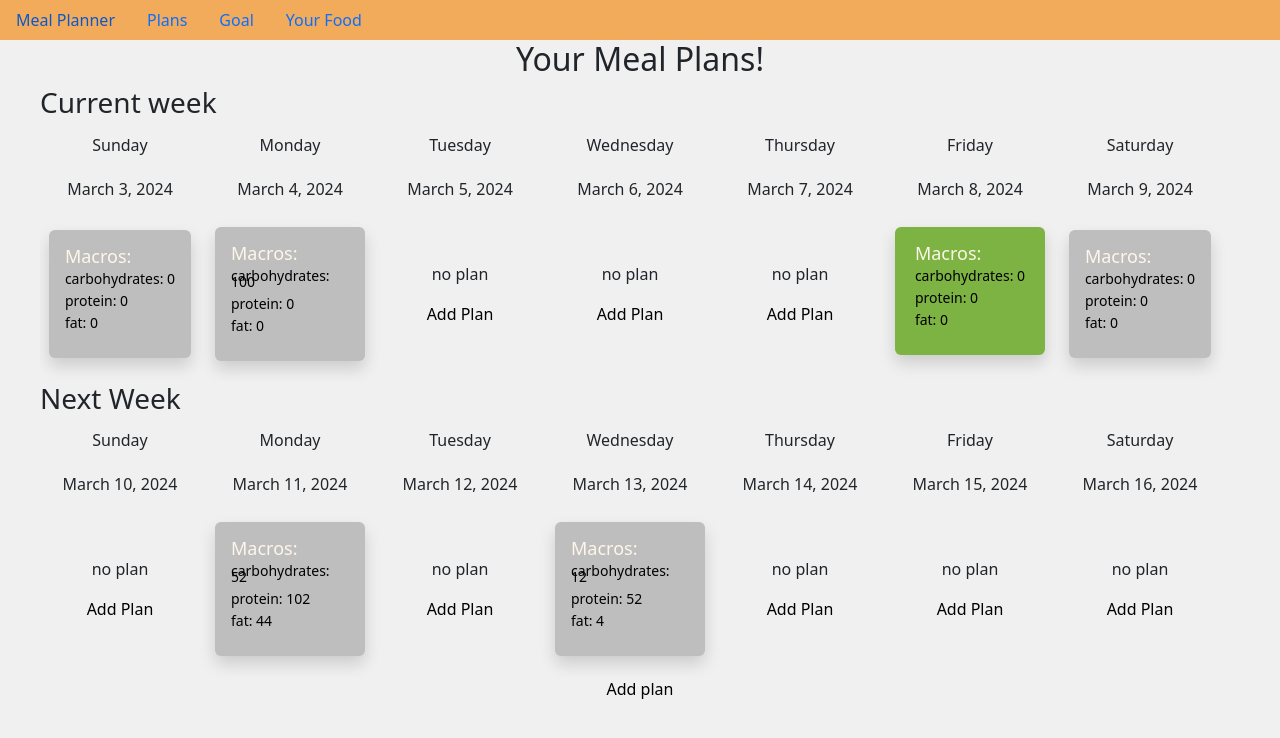
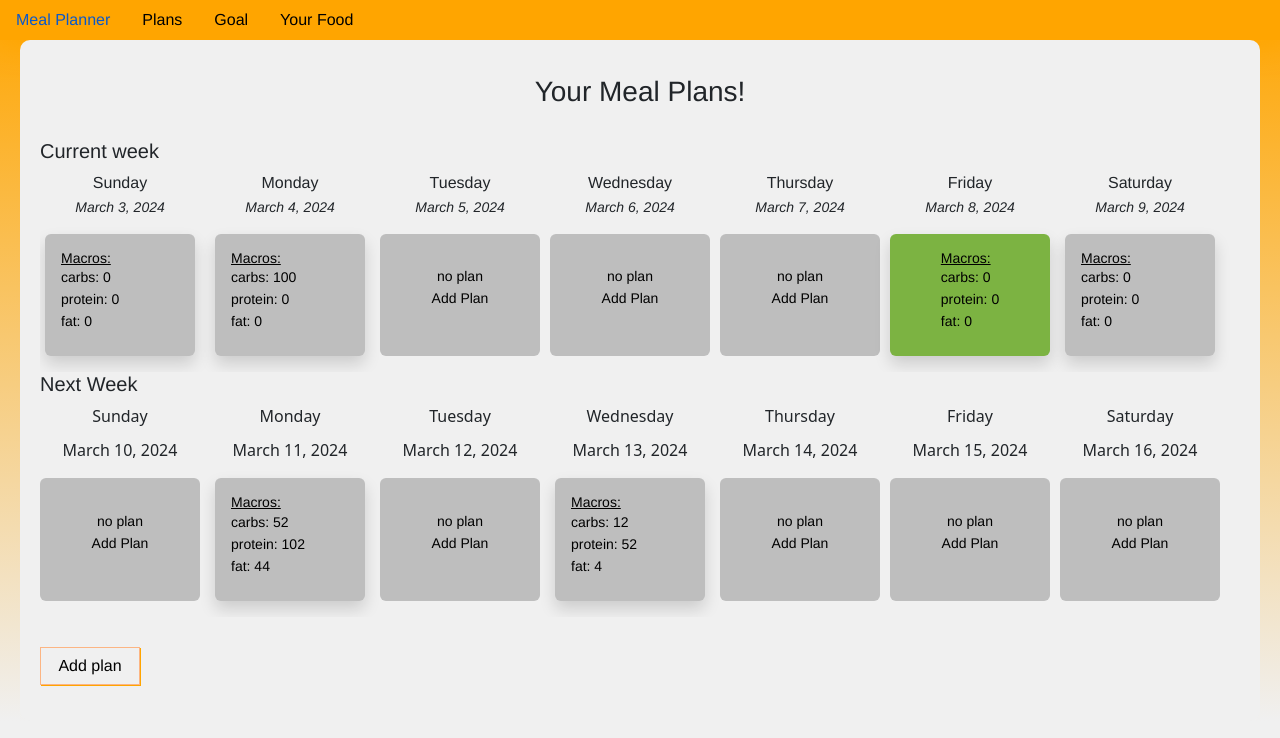
Before and after one commit to CodinApe/meal_planner, a Django app: page /plans/ in a window 1280 px wide. Shown: the top 738 px of the page. Run offline with Django 4.2, Linux system fonts and the light colour scheme; data comes from the database, SQL or seed files in the repository; some libraries are stand-ins or nearby versions.

Commit message:
Primarily plans.html Styling

```diff
--- a/meal_plans/static/styles.css
+++ b/meal_plans/static/styles.css
@@ -3,77 +3,87 @@ html {
 }
 #body {
     background-color: #F0F0F0;
+    background-image: linear-gradient(orange, #F0F0F0);
     margin: 0 auto;
     text-align: center;
     justify-content: center;
 }
 
 .nav {
-    background-color: #f58608a4;
+    background-color: orange;
+    font-family:'Franklin Gothic Medium', 'Arial Narrow', Arial, sans-serif;
+    box-shadow: 3px 3px 30px orange;
 }
-
+.nav li a{
+    color: rgb(0, 0, 0);
+}
 h4 a, p a, div a {
     color: black;
     text-decoration: none;
 }
 
 /* Background */
-#animatedBG {
-    width: 100%;
-    height: 100vh;
-    display: flex;
-    align-items: center;
-    justify-content: center;
-    background-size: 300% 300%;
-    background-image: linear-gradient(-45deg, white 0%, orange 25%, orange 51%, white 100%);
-    -webkit-animation: AnimateBG 8s linear infinite;
+/* Credit to Chris Smith at https://codepen.io/chris22smith/pen/RZogMa */
+.bg {
+    animation:slide 3s ease-in-out infinite alternate;
+    background-image: linear-gradient(-60deg, rgb(239, 155, 0) 50%, rgb(255, 255, 255) 50%);
+    bottom:0;
+    left:-50%;
+    opacity:.5;
+    position:fixed;
+    right:-50%;
+    top:0;
+    z-index:-1;
+  }
 
-}
+  .bg2 {
+    animation-direction:alternate-reverse;
+    animation-duration:4s;
+  }
 
-@-webkit-keyframes AnimateBG {
+  .bg3 {
+    animation-duration:5s;
+  }
+
+  @keyframes slide {
     0% {
-        background-position: 0% 0%;
-    }
-    25% {
-        background-position: 100% 0%;
-    }
-    50% {
-        background-position: 100% 100%;
-    }
-    75% {
-        background-position: 0% 100%;
+      transform:translateX(-25%);
     }
     100% {
-        background-position: 0% 0%;
+      transform:translateX(25%);
     }
-}
+  }
 
 
 /* index */
 #loginSect h1 {
-    font-family:'Courier New', Courier, monospace;
-    font-size: 34px;
-    line-height: 30px;
+    font-family:'Franklin Gothic Medium', 'Arial Narrow', Arial, sans-serif;
+    font-size: 28px;
+    line-height: 24px;
 }
 
 #loginSect h1 + p {
     margin-top: 30px;
 }
 
+#loginSect p {
+    font-weight: 500;
+}
+
 .mealPlanner {
     font-size: 38px;
     font-weight: 650;
-    font-family:'Courier New', Courier, monospace;
+    font-family:'Franklin Gothic Medium', 'Arial Narrow', Arial, sans-serif;
     margin-top: 25px;
 }
 
 h1 p {
-    font-family:Impact, Haettenschweiler, 'Arial Narrow Bold', sans-serif;
+
 }
 
 h1 .listy{
-    font-family: 'Courier New', Courier, monospace;
-    font-size: 20px;
+    font-family: 'Franklin Gothic Medium', 'Arial Narrow', Arial, sans-serif;
+    font-size: 16px;
 }
 
 h1 .headerStandout {
@@ -81,6 +91,7 @@ h1 .headerStandout {
     font-size: 50px;
     font-variant: none;
     text-decoration: underline;
+    margin-bottom: 12px;
 }
 
 #loginSect {
@@ -116,8 +127,16 @@ li {
 }
 
 /* plans.html */
+#plansSection h2 {
+    font-family: 'Franklin Gothic Medium', 'Arial Narrow', Arial, sans-serif;
+    font-size: 28px;
+    margin: 15px auto 30px auto;
+}
+
 .h3Plans {
+    font-family: 'Franklin Gothic Medium', 'Arial Narrow', Arial, sans-serif;
     text-align: left;
+    font-size: 20px;
 }
 
 #weekOnePlans {
@@ -126,10 +145,12 @@ li {
 
 #plansSection {
     margin: 0 auto;
+    padding: 20px;
     text-align: center;
     justify-content: center;
     background-color: #F0F0F0;
-    max-width: 1200px;
+    max-width: 1240px;
+    border-radius: 10px;
 }
 
 #todayPlan {
@@ -157,6 +178,23 @@ li {
     align-items: center;
 }
 
+.noPlan {
+    background-color: #bebebe;
+    text-align: center;
+    max-height: 150px;
+    line-height: 6px;
+    min-width: 150px;
+}
+
+.noPlan:hover {
+    background-color: rgb(102, 102, 102);
+}
+
+.noPlan {
+    font-family: 'Franklin Gothic Medium', 'Arial Narrow', Arial, sans-serif;
+    font-size: 14px;
+}
+
 .weekPlans, .daysOfTheWeek {
     display: grid;
     grid-template-columns: repeat(7, 160px);
@@ -164,6 +202,19 @@ li {
     gap: 10px;
     padding-left: 0;
 
+}
+
+.weekPlans .day {
+    font-size: 16px;
+    font-family: 'Franklin Gothic Medium', 'Arial Narrow', Arial, sans-serif;
+    margin-bottom: 0px;
+}
+
+.weekPlans .date {
+    font-size: 14px;
+    font-family: 'Franklin Gothic Medium', 'Arial Narrow', Arial, sans-serif;
+    margin-top: -8px;
+    font-style: oblique;
 }
 
 .plansWeekItem {
@@ -174,21 +225,15 @@ li {
 }
 
 .plansWeekItem:hover {
-    transform: scale(1.05);
+    transform: scale(1.07);
 }
-
-.weekPlans li {
-    margin: 5px;
-    min-width: 150px;
-}
-
 
 .planLi {
     background-color: #bebebe;
     text-align: left;
     max-height: 150px;
     line-height: 6px;
-
+    min-width: 150px;
 }
 
 .planLi:hover {
@@ -202,12 +247,26 @@ li {
 
 .planLi p {
     font-size: 14px;
+    font-family: 'Franklin Gothic Medium', 'Arial Narrow', Arial, sans-serif;
 }
 
 div #macrosH4 {
-    font-size: 18px;
+    font-size: 14px;
+    color: black;
+    text-decoration: underline;
+    font-family: 'Franklin Gothic Medium', 'Arial Narrow', Arial, sans-serif;
 }
 
+.button {
+    font-family:'Franklin Gothic Medium', 'Arial Narrow', Arial, sans-serif;
+    margin-top: 30px;
+    padding: 6px;
+    background-color: #F0F0F0;
+    border: 1px solid rgb(252, 181, 131);
+    box-shadow: 1px 1px orange;
+    width: 100px;
+
+}
 /* plan.html specific */
 
 #foodItems {
--- a/meal_plans/templates/meal_plans/index.html
+++ b/meal_plans/templates/meal_plans/index.html
@@ -5,8 +5,12 @@
 {% endblock %}
 {% block content %}
 <section id="animatedBG">
+
+<div class="bg"></div>
+<div class="bg bg2"></div>
+<div class="bg bg3"></div>
 <section id="loginSect">
-    <h1 class=".h1"><div class="headerStandout">Don't eat that CUPCAKE</div><br>listen to your<br><div class="mealPlanner">Meal Planner!</div></h1>
+    <h1 class=".h1"><div class="headerStandout">DON'T EAT THAT CUPCAKE</div><br>listen to your<br><div class="mealPlanner">Meal Planner</div></h1>
     <p><a>Login</a></p>
     <p><a>Create Account</a></p>
 </section>
--- a/meal_plans/templates/meal_plans/plans.html
+++ b/meal_plans/templates/meal_plans/plans.html
@@ -8,15 +8,15 @@
     <h3 class="h3Plans">Current week</h3>
     <div class="scroll">
         <ul class="weekPlans">
-            <li>Sunday</li>
-            <li>Monday</li>
-            <li>Tuesday</li>
-            <li>Wednesday</li>
-            <li>Thursday</li>
-            <li>Friday</li>
-            <li>Saturday</li>
+            <li class="day">Sunday</li>
+            <li class="day">Monday</li>
+            <li class="day">Tuesday</li>
+            <li class="day">Wednesday</li>
+            <li class="day">Thursday</li>
+            <li class="day">Friday</li>
+            <li class="day">Saturday</li>
             {% for date in week1Dates%}
-            <li>{{ date }}</li>
+            <li class="date">{{ date }}</li>
             {% endfor %}
         </ul>
         <ul id="weekOnePlans" class="weekPlans">
@@ -29,7 +29,7 @@
                                     <h4 id="macrosH4">Macros:</h4>
                                     <!-- <h4 class="fs-6">{{ plan.day_of_week }} </h4> -->
                                     <!-- <p>{{ plan }}</p>  -->
-                                    <p>carbohydrates: {{ plan.return_carbs }}</p>
+                                    <p>carbs: {{ plan.return_carbs }}</p>
                                     <p>protein: {{ plan.return_protein }}</p>
                                     <p>fat: {{ plan.return_fat }}</p>
                                 </a>
@@ -43,7 +43,7 @@
                                     <h4 id="macrosH4">Macros:</h4>
                                     <!-- <h4 class="fs-6">{{ plan.day_of_week }} </h4> -->
                                     <!-- <p>{{ plan }}</p> -->
-                                    <p>carbohydrates: {{ plan.return_carbs }}</p>
+                                    <p>carbs: {{ plan.return_carbs }}</p>
                                     <p>protein: {{ plan.return_protein }}</p>
                                     <p>fat: {{ plan.return_fat }}</p>
                                 </a>
@@ -51,9 +51,10 @@
                         </li>
                     {% endif %}
                 {% else %}
-                    <li class="noPlan plansWeekItem">
+                    <li class="noPlan plansWeekItem rounded">
+                        <a href="{% url 'meal_plans:new_plan' %}?date={{ plan }}">
                         <p>no plan</p>
-                        <a href="{% url 'meal_plans:new_plan' %}?date={{ plan }}">Add Plan</a>
+                        <p>Add Plan</p></a>
                     </li>
                 {% endif %}
 
@@ -84,23 +85,24 @@
                                 <h4 id="macrosH4">Macros:</h4>
                                 <!-- <h4 class="fs-6">{{ plan.day_of_week }} </h4> -->
                                 <!-- <p>{{ plan }}</p> -->
-                                <p>carbohydrates: {{ plan.return_carbs }}</p>
+                                <p>carbs: {{ plan.return_carbs }}</p>
                                 <p>protein: {{ plan.return_protein }}</p>
                                 <p>fat: {{ plan.return_fat }}</p>
                             </a>
                         </div>
                     </li>
             {% else %}
-                <li class="noPlan plansWeekItem">
-                    <p >no plan</p>
-                    <a href="{% url 'meal_plans:new_plan' %}?date={{ plan }}">Add Plan</a>
+                <li class="noPlan plansWeekItem rounded">
+                    <a href="{% url 'meal_plans:new_plan' %}?date={{ plan }}">
+                    <p>no plan</p>
+                    <p>Add Plan</p></a>
                 </li>
             {% endif %}
 
         {% endfor %}
         </ul>
     </div>
-    <a href="{% url 'meal_plans:new_plan' %}">Add plan</a>
+    <p class="button"><a href="{% url 'meal_plans:new_plan' %}">Add plan</a></p>
 
 </section>
 
```
